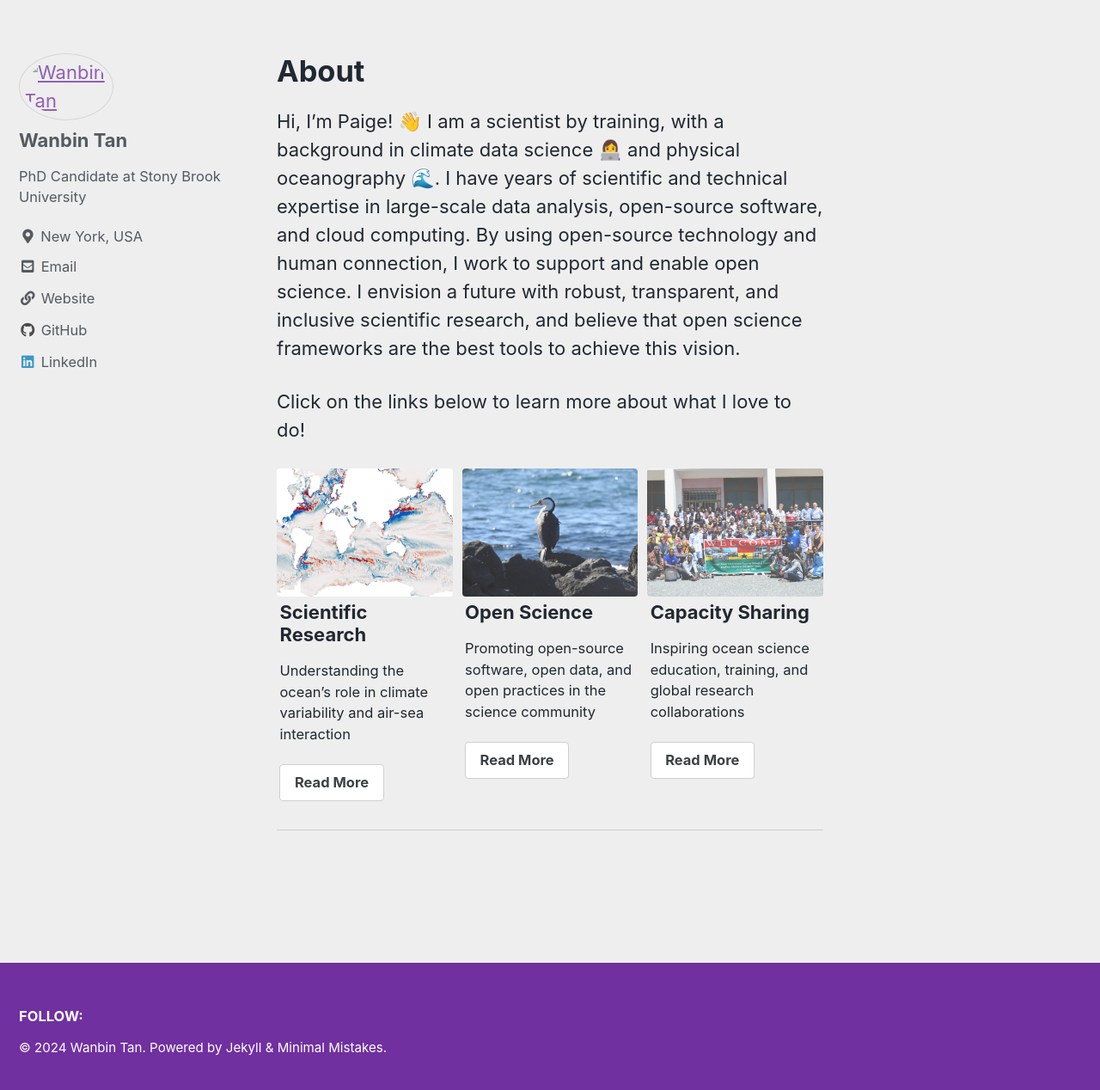
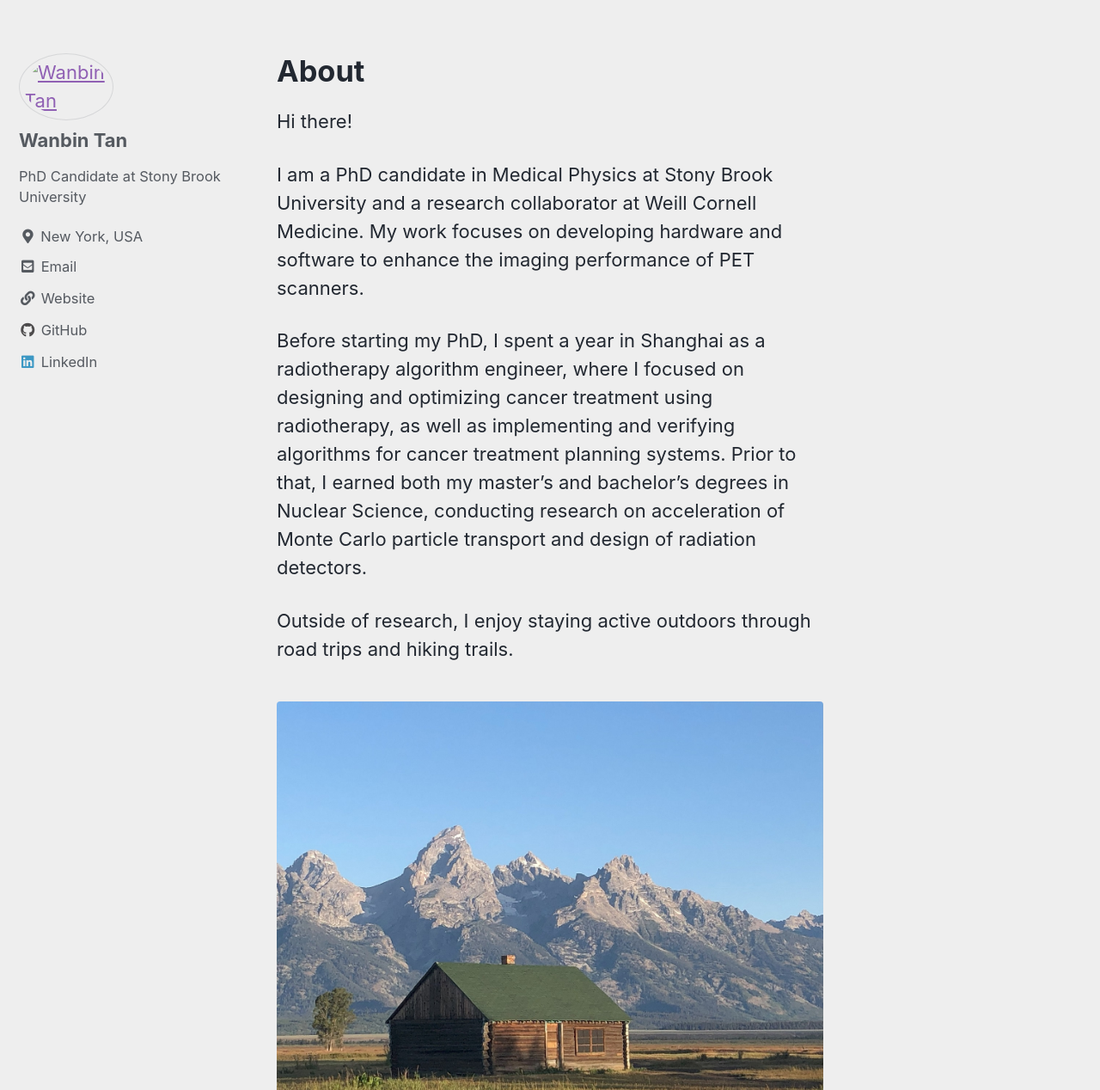
Before and after one commit to wanbint/wb, a Jekyll site: the page built from _pages/index.md, in a window 1280 px wide and 1400 px high, scrolled down 265 px, cut to the strip 132-1400 px from the top of the window. Shown: the whole strip at 86% size. Built offline with Jekyll 4.4.1, drawn with Linux system fonts in a browser that asks for light colours; cached includes are drawn as plain includes; the list of posts is cut into pages by our own code; some of the changed text lies outside the part shown.

Commit message:
Update index.md

```diff
--- a/_pages/index.md
+++ b/_pages/index.md
@@ -37,10 +37,36 @@ feature_row:
 
 # About
 
-Hi, I'm Paige! 👋  I am a scientist by training, with a background in climate data science 👩‍💻 and physical oceanography 🌊. I have years of scientific and technical expertise in large-scale data analysis, open-source software, and cloud computing. By using open-source technology and human connection, I work to support and enable open science. I envision a future with robust, transparent, and inclusive scientific research, and believe that open science frameworks are the best tools to achieve this vision.
+Hi there!
 
-Click on the links below to learn more about what I love to do!
+I am a PhD candidate in Medical Physics at Stony Brook University and a research collaborator at Weill Cornell Medicine. My work focuses on developing hardware and software to enhance the imaging performance of PET scanners.
+
+Before starting my PhD, I spent a year in Shanghai as a radiotherapy algorithm engineer, where I focused on designing and optimizing cancer treatment using radiotherapy, as well as implementing and verifying algorithms for cancer treatment planning systems. Prior to that, I earned both my master’s and bachelor’s degrees in Nuclear Science, conducting research on acceleration of Monte Carlo particle transport and design of radiation detectors.
+
+Outside of research, I enjoy staying active outdoors through road trips and hiking trails.
 
 
+<!--Text
 
-{% include feature_row %}
+<figure>
+  <img src="/wb/wbIdealHousing.jpg" width="600px" alt="">
+  <figcaption>Grand Teton National Park
+  </figcaption>
+</figure>
+
+<a href="/assets/images/climsim.png"><img src="/images/idealHousing.jpg" width="600px" alt=""> |Grand Teton National Park|
+
+![wbIdealHousing.jpg](/images/wbIdealHousing.jpg)
+
+![Alt text](https://github.com/wanbint/0/blob/master/wb/wbIdealHousing.jpg)
+
+-->
+
+<figure>
+  <img src="https://github.com/wanbint/wb/blob/master/assets/wbfile/wbIdealHousing.jpg" width="600px" alt="">
+  <figcaption>Grand Teton National Park
+  </figcaption>
+</figure>
+
+
+<!--Text {% include feature_row %} -->
```
